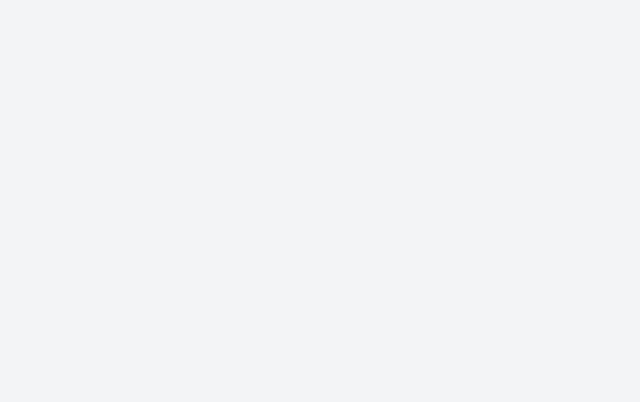
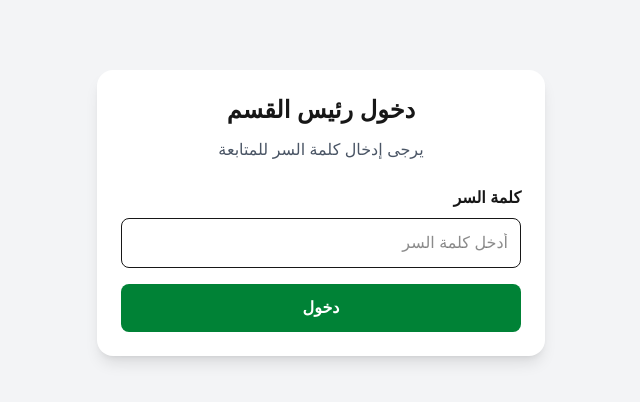
Before and after one commit to barham75/reg, a Next.js app: page /admin in a window 1280 px wide. Shown: the part 352-754 px from the top of the page, without its empty margins (319-959 px from the left). Built offline with nearby package versions, Linux system fonts and the light colour scheme; no server answers.

Commit message:
fix requests gate

```diff
--- a/src/app/admin/page.tsx
+++ b/src/app/admin/page.tsx
@@ -23,6 +23,8 @@ type Request = {
 export default function AdminPage() {
   const [requests, setRequests] = useState<Request[]>([]);
   const [notes, setNotes] = useState<Record<string, string>>({});
+  const [password, setPassword] = useState("");
+  const [isAuthorized, setIsAuthorized] = useState(false);
   const [loading, setLoading] = useState(true);
 
   // 🔄 جلب الطلبات
@@ -47,8 +49,25 @@ export default function AdminPage() {
   }
 
   useEffect(() => {
+    if (!isAuthorized) {
+      setLoading(false);
+      return;
+    }
+
     fetchRequests();
-  }, []);
+  }, [isAuthorized]);
+
+  function handleAdminLogin(e: React.FormEvent) {
+    e.preventDefault();
+
+    if (password !== "123456") {
+      alert("كلمة السر غير صحيحة");
+      return;
+    }
+
+    setLoading(true);
+    setIsAuthorized(true);
+  }
 
   // 🔄 تحديث القرار
   async function updateDecision(
@@ -89,6 +108,44 @@ export default function AdminPage() {
       <div className="text-center mt-10 text-lg">
         جاري تحميل الطلبات...
       </div>
+    );
+  }
+
+  if (!isAuthorized) {
+    return (
+      <main
+        className="min-h-screen bg-gray-100 flex items-center justify-center p-4"
+        dir="rtl"
+      >
+        <form
+          onSubmit={handleAdminLogin}
+          className="w-full max-w-md bg-white rounded-2xl shadow-lg p-6"
+        >
+          <h1 className="text-2xl font-bold text-center mb-3">
+            دخول رئيس القسم
+          </h1>
+
+          <p className="text-center text-gray-600 mb-6">
+            يرجى إدخال كلمة السر للمتابعة
+          </p>
+
+          <label className="block mb-2 font-semibold">كلمة السر</label>
+          <input
+            type="password"
+            value={password}
+            onChange={(e) => setPassword(e.target.value)}
+            className="w-full border rounded-lg p-3 mb-4"
+            placeholder="أدخل كلمة السر"
+          />
+
+          <button
+            type="submit"
+            className="w-full bg-green-700 text-white py-3 rounded-lg font-bold"
+          >
+            دخول
+          </button>
+        </form>
+      </main>
     );
   }
 
```
